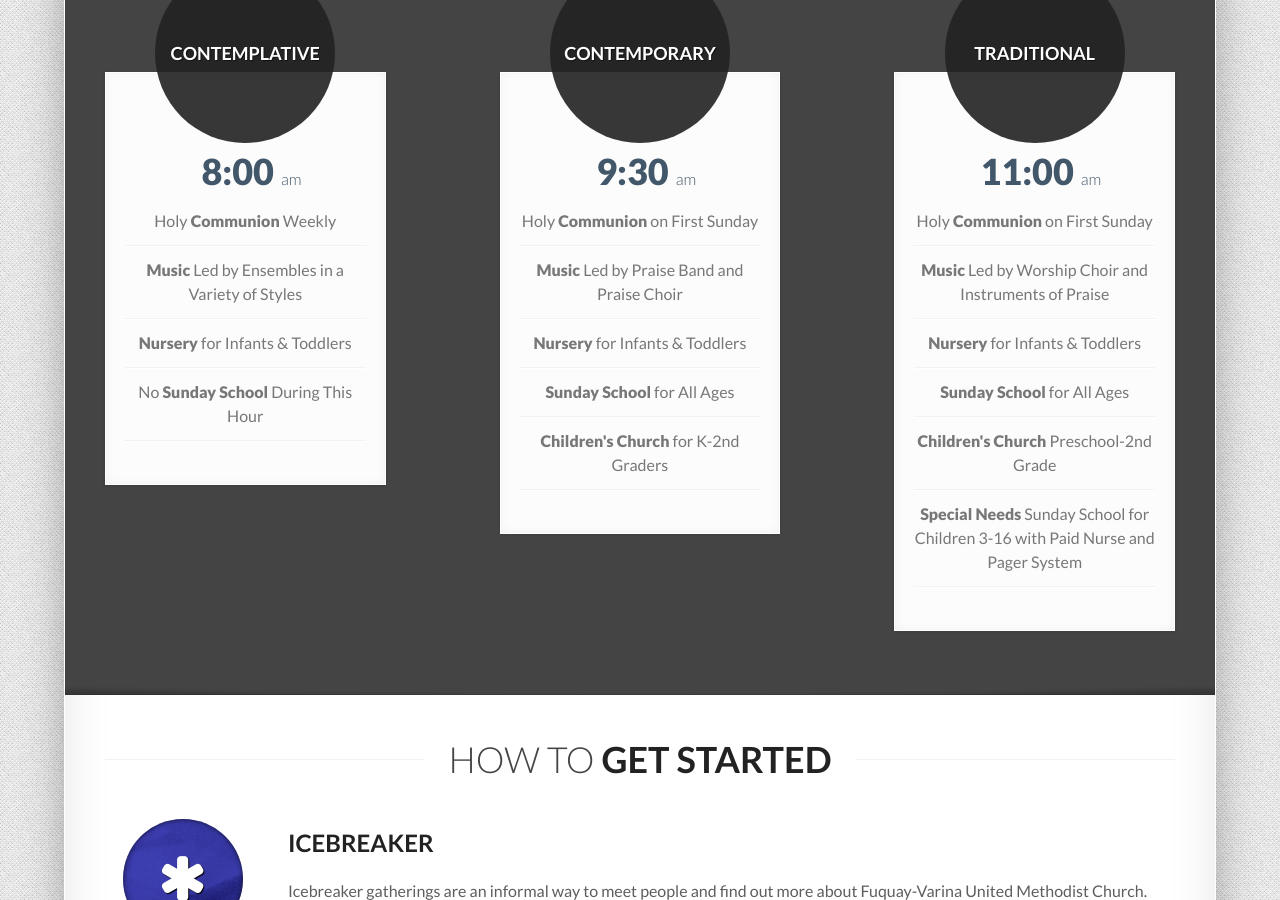
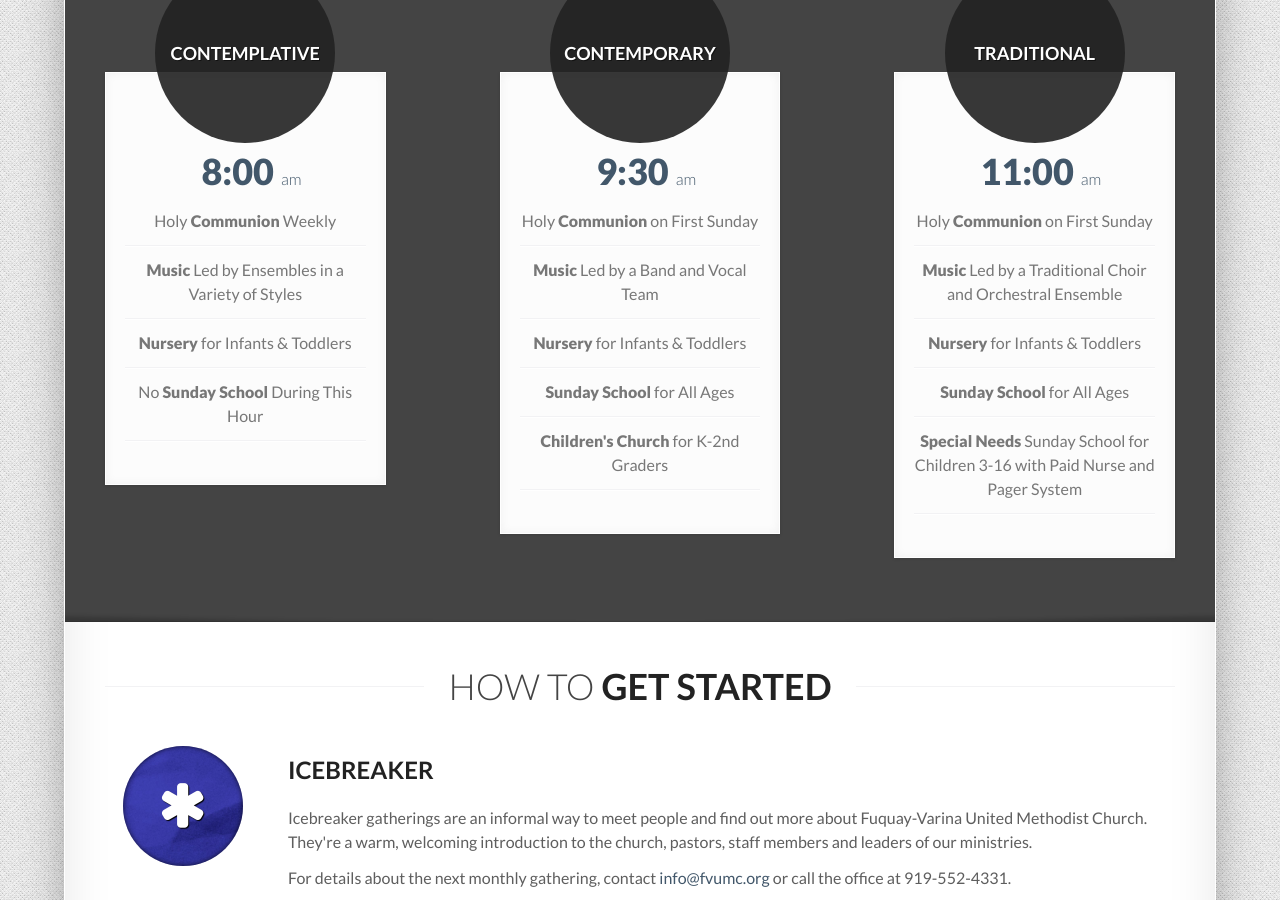
Before and after one commit to fvumc/fvumc.github.io, a Jekyll site: the page built from index.html, in a window 1280 px wide and 900 px high, scrolled down 1201 px. Built offline with Jekyll 4.4.1, drawn with Linux system fonts in a browser that asks for light colours; Markdown is read by kramdown in place of the engine named in the settings.

Commit message:
updated choir information

```diff
--- a/_includes/worship_times_section.html
+++ b/_includes/worship_times_section.html
@@ -50,7 +50,7 @@
                 </div>
                 <ul class="well-package-list">
                   <li>Holy <span style="font-weight : 900;">Communion</span> on First Sunday</li>
-                  <li><span style="font-weight : 900;">Music</span> Led by Praise Band and Praise Choir</li>
+                  <li><span style="font-weight : 900;">Music</span> Led by a Band and Vocal Team</li>
                   <li><span style="font-weight : 900;">Nursery</span> for Infants & Toddlers</li>
                   <li><span style="font-weight : 900;">Sunday School</span> for All Ages</li>
                   <li><span style="font-weight : 900;">Children's Church</span> for K-2nd Graders</li>
@@ -73,11 +73,9 @@
                 </div>
                 <ul class="well-package-list">
                   <li>Holy <span style="font-weight : 900;">Communion</span> on First Sunday</li>
-                  <li><span style="font-weight : 900;">Music</span> Led by Worship Choir and Instruments of
-                  Praise</li>
+                  <li><span style="font-weight : 900;">Music</span> Led by a Traditional Choir and Orchestral Ensemble</li>
                   <li><span style="font-weight : 900;">Nursery</span> for Infants & Toddlers</li>
                   <li><span style="font-weight : 900;">Sunday School</span> for All Ages</li>
-                  <li><span style="font-weight : 900;">Children's Church</span> Preschool-2nd Grade</li>
                   <li><span style="font-weight : 900;">Special Needs</span> Sunday School for Children 3-16 with
                   Paid Nurse and Pager System</li>
                 </ul>
```
